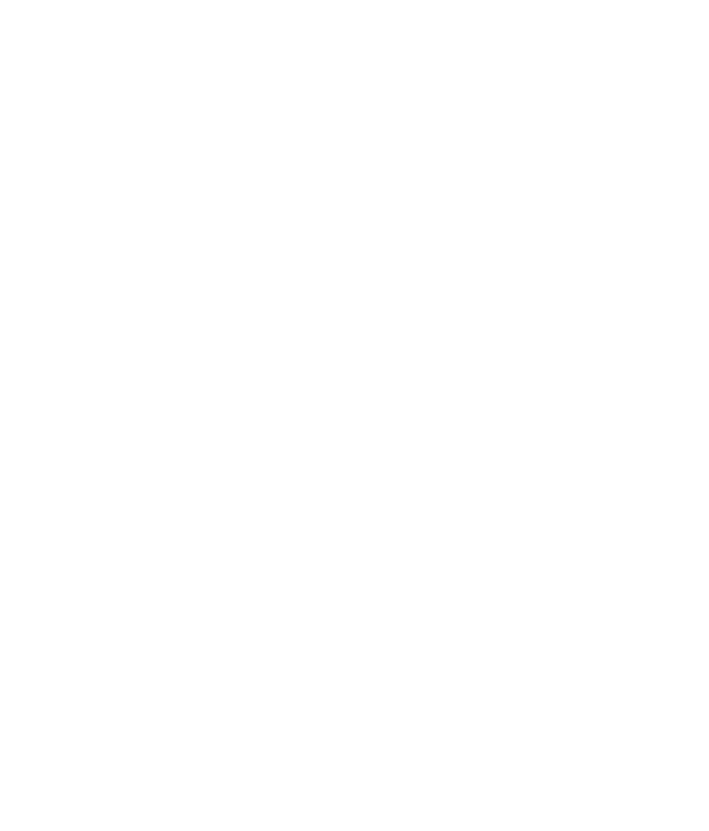
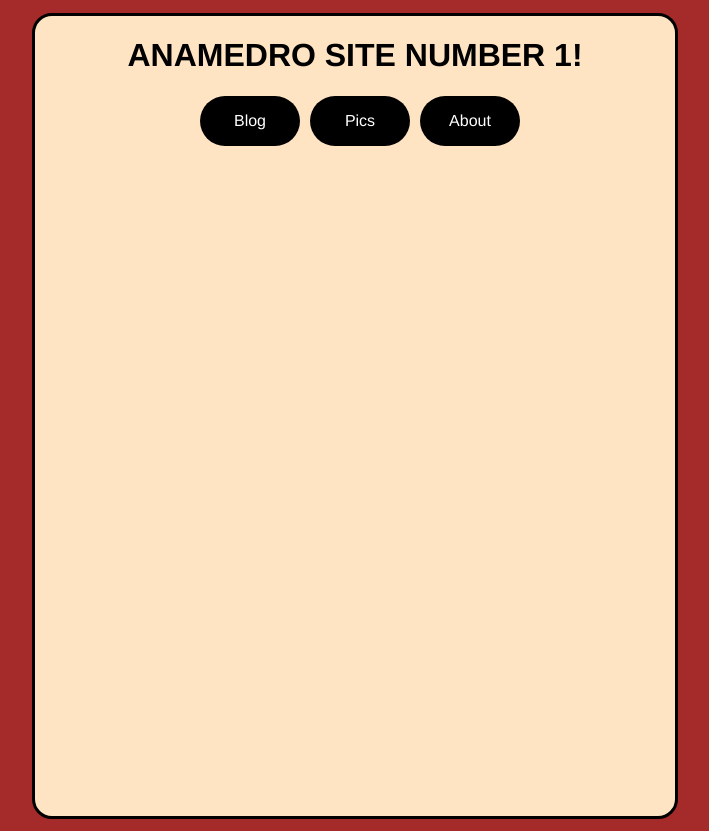
Before and after one commit to Anamedro/anamedro.github.io, a plain HTML site: page index.html in a window 1280 px wide. Shown: the whole page, without its empty margins (292-1001 px from the left). Before the commit the page ends 800 px from the top, so only its background shows below. Drawn offline with nearby package versions, Linux system fonts and the light colour scheme; a web font is replaced by a local one.

Commit message:
bunch of stuff idk

```diff
--- a/index.html
+++ b/index.html
@@ -1,6 +1,23 @@
 <!DOCTYPE html>
 <html>
 <head>
+    <!-- Hey dummy! you dont have to commit every fucking change! you can just locally open the website! Stupid idiot!!!-->
     <title>Test</title>
+    <link rel="stylesheet" href="style.css">
+    <!--font stuff-->
+    <link rel="preconnect" href="https://fonts.googleapis.com">
+    <link rel="preconnect" href="https://fonts.gstatic.com" crossorigin>
+    <link href="https://fonts.googleapis.com/css2?family=Arimo:ital,wght@0,400..700;1,400..700&display=swap" rel="stylesheet">
+    <link href="https://fonts.googleapis.com/css2?family=Arimo:ital,wght@0,400..700;1,400..700&family=Playwrite+CU+Guides&display=swap" rel="stylesheet">
 </head>
+<body>
+    <div class="bgnd">
+        <h1>ANAMEDRO SITE NUMBER 1!</h1>
+        <div class="btns">
+            <a href="blog.html"><div>Blog</div></a>
+            <div>Pics</div>
+            <div>About</div>
+        </div>
+    </div>
+</body>
 </html>
--- a/style.css
+++ b/style.css
@@ -0,0 +1,44 @@
+body {
+    background-color:brown;
+    margin-top: 0;
+    padding: 0;
+}
+
+
+.bgnd {
+    background-color: bisque;
+    margin-left: 25%;
+    width: 50vw;
+    height: 100vh;
+    border-radius: 20px;
+    border-color: black;
+    border-style: solid;
+    text-align: center;
+    margin-top: 1%;
+    margin-bottom: 1%;
+}
+
+.btns {
+    display: flex;
+    justify-content: center;
+}
+.btns div {
+    display: flex;
+    margin-left: 10px;
+    background-color: black;
+    border-radius: 50px;
+    width: 100px;
+    height: 50px;
+    color: white;
+    justify-content: center;
+    align-items: center;
+    font-family: "Arimo", sans-serif;
+}
+
+h1 {
+    font-family: "Arimo", sans-serif;
+}
+
+a, u {
+    text-decoration: none;
+}
```
Also changed, not shown: about.html (added), blog.html (added), pics.html (added).
